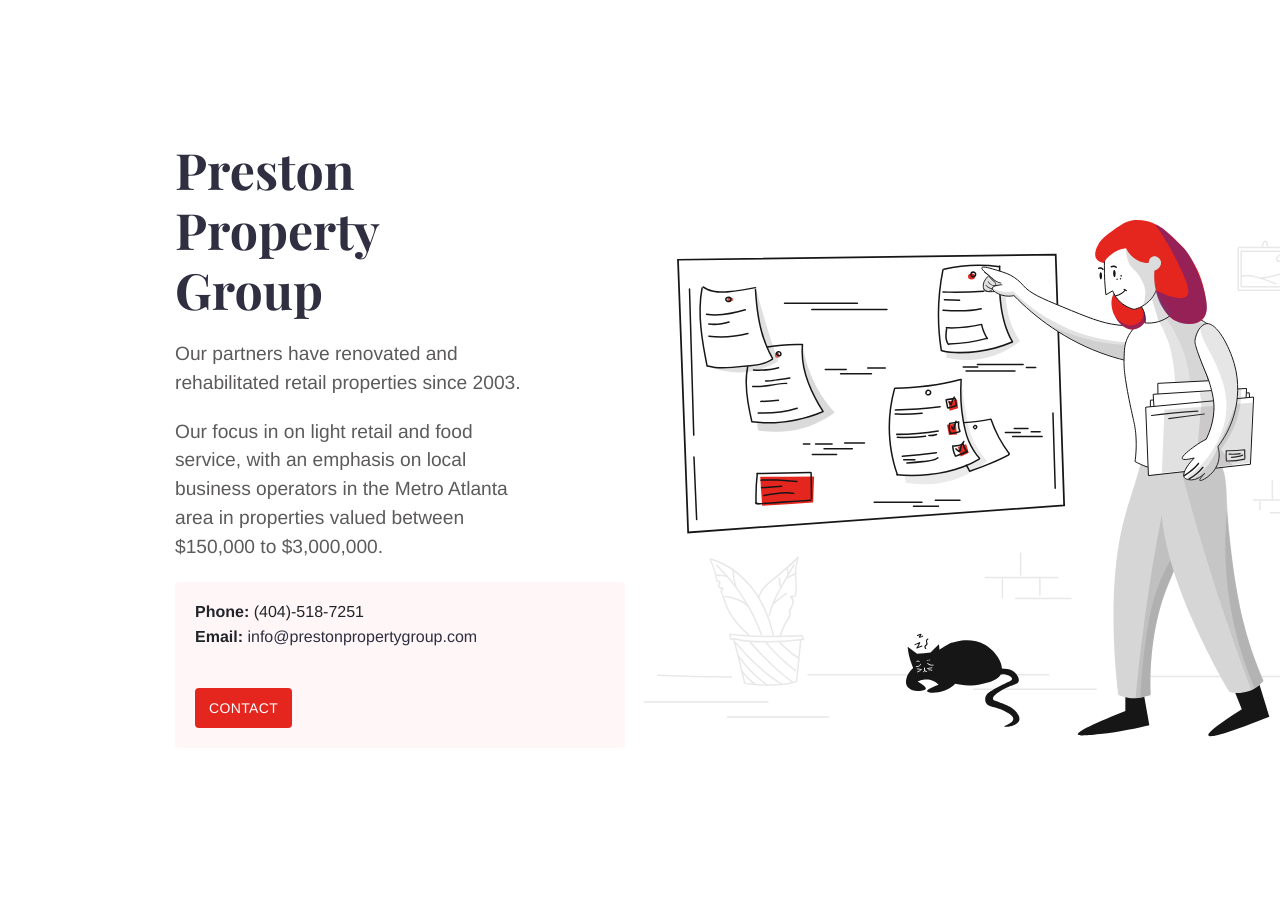
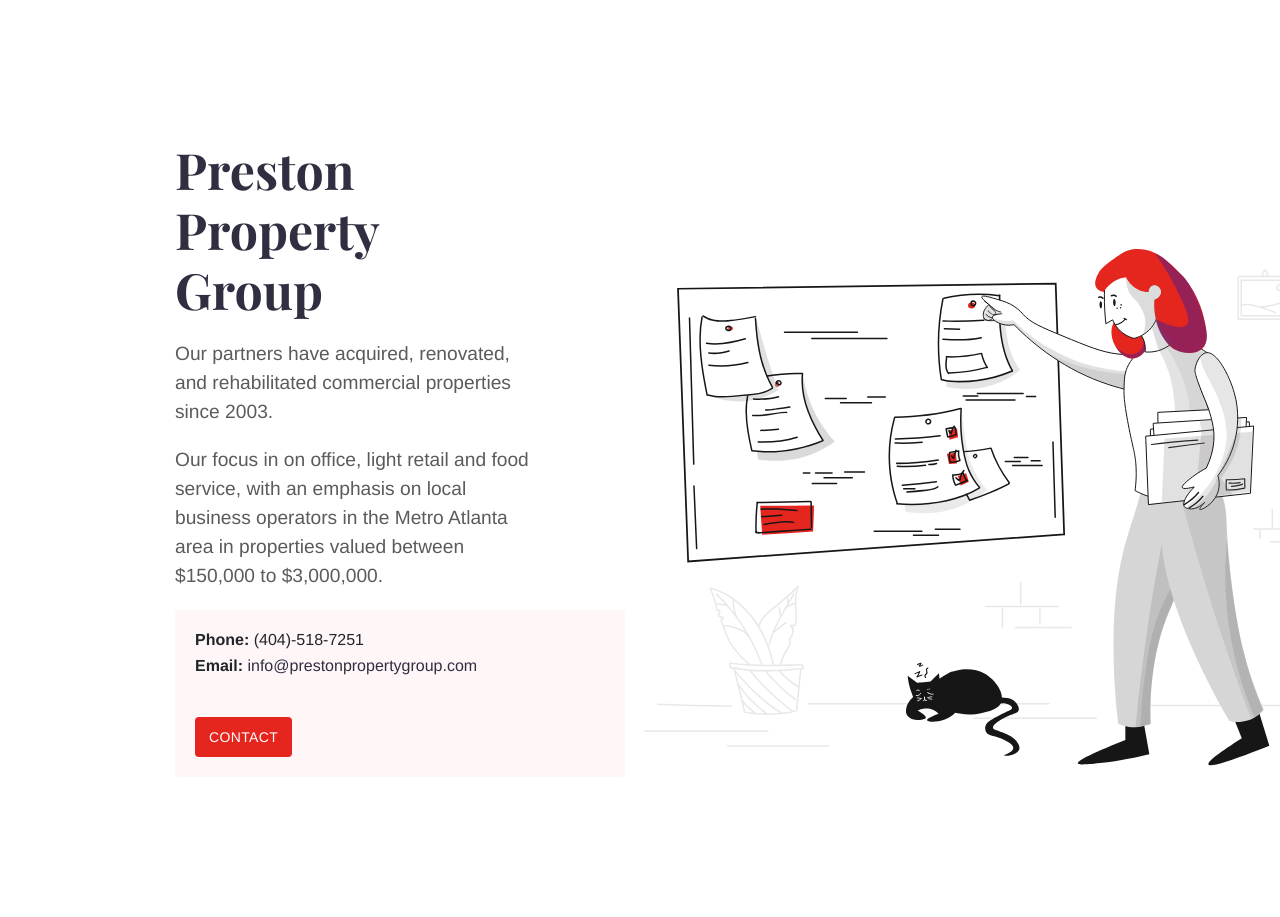
Before and after one commit to jcornelius/jasperdowntown, a Jekyll site: the page built from index.md, in a window 1280 px wide. Built offline with Jekyll 4.4.1, drawn with Linux system fonts in a browser that asks for light colours.

Commit message:
Update index.md

```diff
--- a/index.md
+++ b/index.md
@@ -9,5 +9,5 @@ intro_image_hide_on_mobile: true
 
 # Preston Property Group
 
-<p>Our partners have renovated and rehabilitated retail properties since 2003.</p>
-<p>Our focus in on light retail and food service, with an emphasis on local business operators in the Metro Atlanta area in properties valued between $150,000 to $3,000,000.</p>
+<p>Our partners have acquired, renovated, and rehabilitated commercial properties since 2003.</p>
+<p>Our focus in on office, light retail and food service, with an emphasis on local business operators in the Metro Atlanta area in properties valued between $150,000 to $3,000,000.</p>
```
